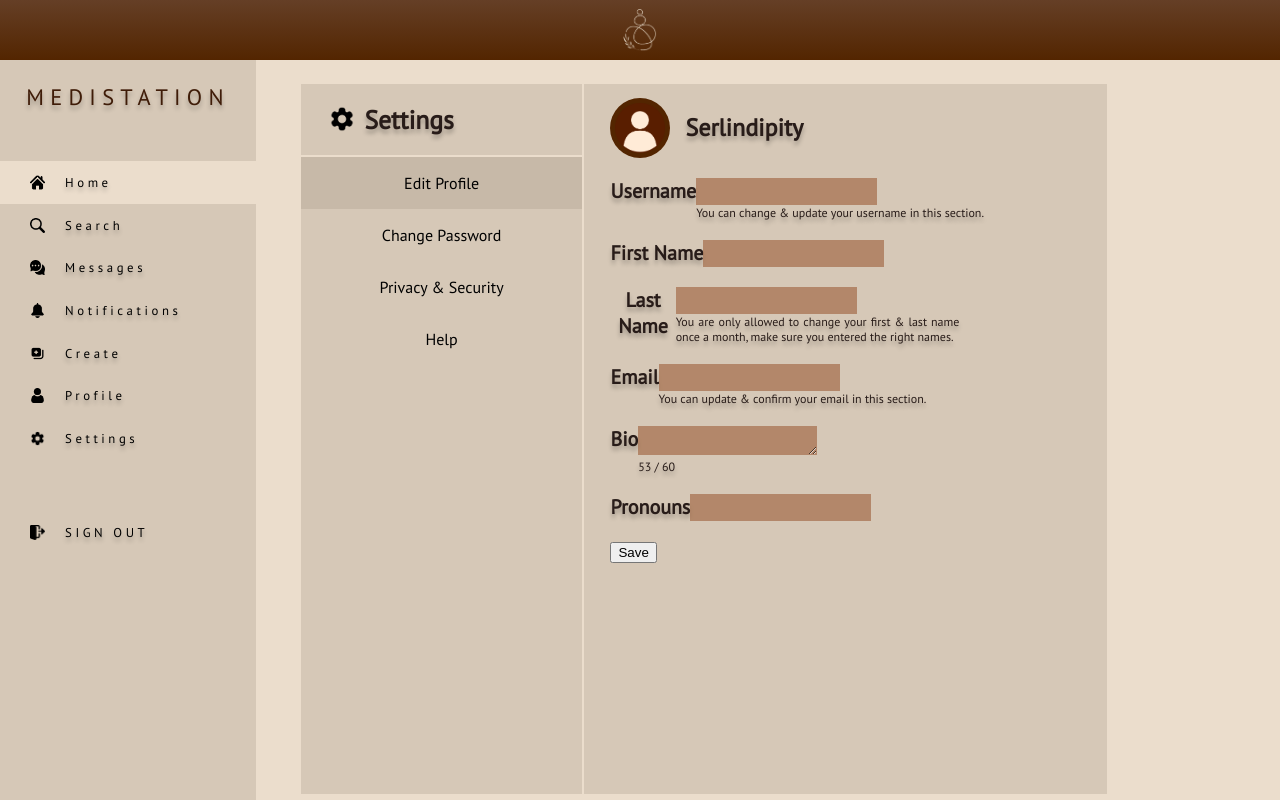
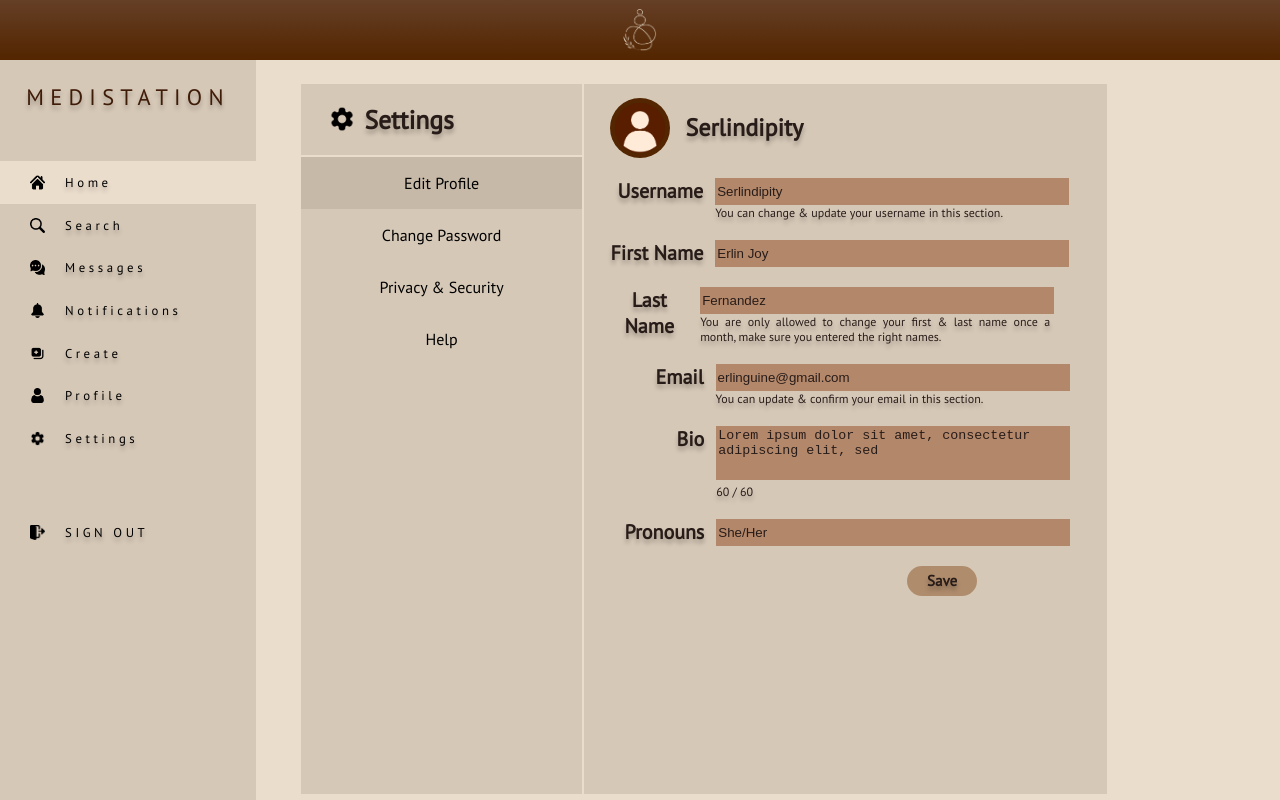
Before and after one commit to LuisMav23/medistation, a React (Create React App) app: page /settings in a window 1280 px wide. Built offline with nearby package versions, Linux system fonts and the light colour scheme.

Commit message:
tapos na edit

```diff
--- a/src/components/settingspage.jsx
+++ b/src/components/settingspage.jsx
@@ -84,7 +84,16 @@ const SettingsPage = () => {
             </div>
             <div class="vertical-line"></div>
             <div class="main-settings-container">
-              {selected === "Edit Profile" && <EditProfile />}
+              {selected === "Edit Profile" && (
+                <EditProfile
+                  username="Serlindipity"
+                  firstName="Erlin Joy"
+                  lastName="Fernandez"
+                  email="erlinguine@gmail.com"
+                  bio="Lorem ipsum dolor sit amet, consectetur adipiscing elit, sed"
+                  pronouns="She/Her"
+                />
+              )}
               {selected === "Change Password" && <ChangePassword />}
               {selected === "Privacy Security" && <PrivacySecurity />}
               {selected === "Help" && <Help />}
@@ -173,7 +182,7 @@ const Help = () => {
           </p>
           <div class="help-content-body">
             Some brands have this common misconception that social media is a
-            place full of negativity. Even if it were so, it’s better to know
+            place full of negativity. Even if it were so, it's better to know
             that there is a place where customers express all sorts of opinions,
             rather than being oblivious. When it comes to handling this type of
             comments, we suggest that the victim should report the said comment
@@ -194,7 +203,30 @@ const Help = () => {
   );
 };
 
-const EditProfile = () => {
+const EditProfile = ({
+  username: initialUsername,
+  firstName: initialFirstName,
+  lastName: initialLastName,
+  email: initialEmail,
+  bio: initialBio,
+  pronouns: initialPronouns,
+}) => {
+  const [username, setUsername] = useState(initialUsername);
+  const [firstName, setFirstName] = useState(initialFirstName);
+  const [lastName, setLastName] = useState(initialLastName);
+  const [email, setEmail] = useState(initialEmail);
+  const [bio, setBio] = useState(initialBio);
+  const [pronouns, setPronouns] = useState(initialPronouns);
+
+  const [bioText, setBioText] = useState(bio);
+
+  const handleBioChange = (event) => {
+    const text = event.target.value;
+    if (text.length <= 60) {
+      setBioText(text);
+    }
+  };
+
   return (
     <>
       <div class="editprofile-container">
@@ -203,14 +235,19 @@ const EditProfile = () => {
             <div class="editprofile-image-container">
               <img src={Profile} alt="Profile" class="editprofile-image" />
             </div>
-            <div class="editprofile-username">Serlindipity</div>
+            <div class="editprofile-username">{username}</div>
           </div>
         </div>
         <div class="editprofile-content-container">
           <div class="edit-username-container">
             <div class="edit-username-side-text">Username</div>
             <div class="edit-username-input-container">
-              <input type="text" class="edit-username-input" />
+              <input
+                type="text"
+                class="edit-username-input"
+                value={username}
+                onChange={(e) => setUsername(e.target.value)}
+              />
               <div class="edit-username-input-description">
                 You can change & update your username in this section.
               </div>
@@ -218,12 +255,24 @@ const EditProfile = () => {
           </div>
           <div class="edit-firstname-container">
             <div class="edit-firstname-side-text">First Name</div>
-            <input type="text" class="edit-firstname-input" />
+            <div class="edit-firstname-input-container">
+              <input
+                type="text"
+                class="edit-firstname-input"
+                value={firstName}
+                onChange={(e) => setFirstName(e.target.value)}
+              />
+            </div>
           </div>
           <div class="edit-lastname-container">
-          <div class="edit-lastname-side-text">Last Name</div>
+            <div class="edit-lastname-side-text">Last Name</div>
             <div class="edit-lastname-input-container">
-              <input type="text" class="edit-lastname-input" />
+              <input
+                type="text"
+                class="edit-lastname-input"
+                value={lastName}
+                onChange={(e) => setLastName(e.target.value)}
+              />
               <div class="edit-first-lastname-input-description">
                 You are only allowed to change your first & last name once a
                 month, make sure you entered the right names.
@@ -233,7 +282,12 @@ const EditProfile = () => {
           <div class="edit-email-container">
             <div class="edit-email-side-text">Email</div>
             <div class="edit-email-input-container">
-              <input type="text" class="edit-email-input" />
+              <input
+                type="text"
+                class="edit-email-input"
+                value={email}
+                onChange={(e) => setEmail(e.target.value)}
+              />
               <div class="edit-email-input-description">
                 You can update & confirm your email in this section.
               </div>
@@ -242,20 +296,31 @@ const EditProfile = () => {
           <div class="edit-bio-container">
             <div class="edit-bio-side-text">Bio</div>
             <div class="edit-bio-input-container">
-              <textarea class="edit-bio-input" />
-              <div class="edit-bio-input-description">53 / 60</div>
+              <textarea
+                class="edit-bio-input"
+                value={bio}
+                onChange={(e) => setBio(e.target.value)}
+              />
+              <div class="edit-bio-input-description">
+                {bioText.length} / 60
+              </div>
             </div>
           </div>
           <div class="edit-pronouns-container">
             <div class="edit-pronouns-side-text">Pronouns</div>
             <div class="edit-pronouns-input-container">
-              <input type="text" class="edit-pronouns-input" />
+              <input
+                type="text"
+                class="edit-pronouns-input"
+                value={pronouns}
+                onChange={(e) => setPronouns(e.target.value)}
+              />
             </div>
           </div>
         </div>
         <div class="editprofile-save-button-container">
-            <button>Save</button>
-            </div>
+          <button class="edit-save-button">Save</button>
+        </div>
       </div>
     </>
   );
--- a/src/components/styles/settings.css
+++ b/src/components/styles/settings.css
@@ -391,9 +391,10 @@
 .edit-bio-input,
 .edit-pronouns-input {
   background-color: rgba(157, 95, 58, 0.61);
-  color: #fff;
+  color: #281C19;
   border: none;
   height: 25px;
+  width: 350px;
 }
 
 .edit-username-input-description,
@@ -401,11 +402,11 @@
 .edit-email-input-description,
 .edit-bio-input-description,
 .edit-pronouns-input-decription {
-  font-family: 'PT Sans';
+  font-family: "PT Sans";
   font-style: normal;
   font-weight: 400;
   font-size: 12px;
-  color: #281C19;
+  color: #281c19;
   text-shadow: 0px 4px 4px rgba(0, 0, 0, 0.25);
   text-align: justify;
 }
@@ -415,5 +416,64 @@
 }
 
 .edit-lastname-side-text {
- width: 19%;
+  width: 16.5%;
 }
+
+.edit-email-container {
+  margin-left: 45px;
+}
+
+.edit-bio-container {
+  margin-left: 66px;
+}
+
+.edit-pronouns-container {
+  margin-left: 14px;
+}
+
+.edit-username-container {
+  margin-left: 7px;
+}
+
+.edit-username-input-container,
+.edit-firstname-input-container,
+.edit-lastname-input-container,
+.edit-email-input-container,
+.edit-bio-input-container,
+.edit-pronouns-input-container {
+  margin-left: 12px;
+  width: 300px;
+}
+
+.edit-first-lastname-input-description{
+  width: 350px;
+}
+
+.edit-bio-input{
+  resize: none;
+  height: 50px;
+}
+
+.editprofile-save-button-container {
+  display: flex;
+  justify-content: flex-end;
+  margin-right: 104px;
+}
+
+.edit-save-button{
+  background-color: #AF8C6C;
+border-radius: 54px;
+cursor: pointer;
+border: none;
+color: #281C19;
+font-family: 'PT Sans';
+font-style: normal;
+font-weight: 700;
+font-size: 15px;
+/* identical to box height */
+text-align: center;
+width: 70px;
+height: 30px;
+text-shadow: 0px 4px 4px rgba(0, 0, 0, 0.25);
+
+}
```
